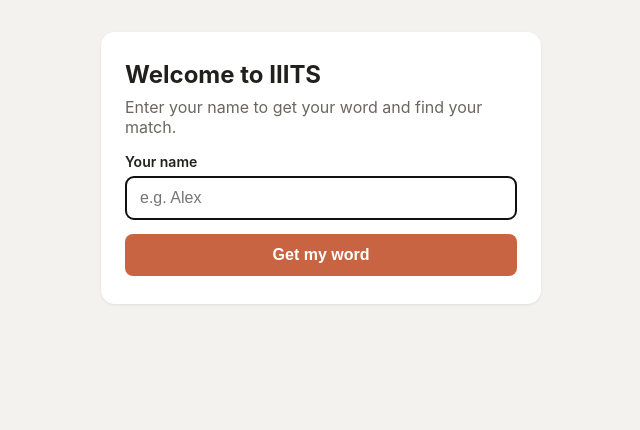
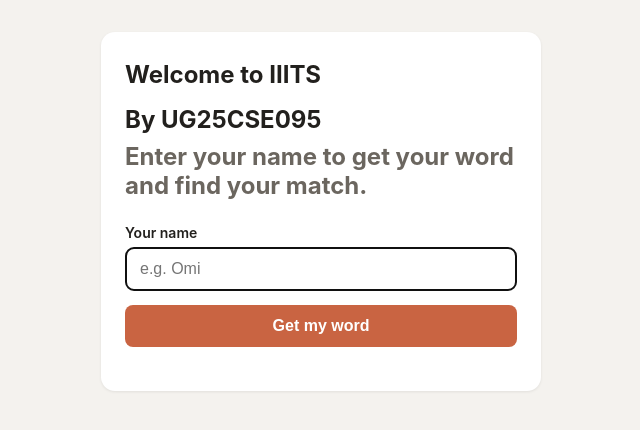
Before and after one commit to 0xCAFEBABE007/find, a Flask app: page / in a window 1280 px wide. Shown: the top 430 px of the page, without its empty margins (319-959 px from the left). Run offline with Flask 3, Linux system fonts and the light colour scheme.

Commit message:
Update login.html

```diff
--- a/templates/login.html
+++ b/templates/login.html
@@ -10,6 +10,7 @@
 <div class="wrap">
     <div class="card">
         <h1>Welcome to IIITS</h1>
+        <h1>By UG25CSE095<h1>
         <p class="sub">Enter your name to get your word and find your match.</p>
 
         {% if error %}
@@ -18,7 +19,7 @@
 
         <form method="POST" action="{{ url_for('login') }}">
             <label for="name">Your name</label>
-            <input type="text" id="name" name="name" placeholder="e.g. Alex" required autofocus>
+            <input type="text" id="name" name="name" placeholder="e.g. Omi" required autofocus>
             <button type="submit">Get my word</button>
         </form>
     </div>
```
